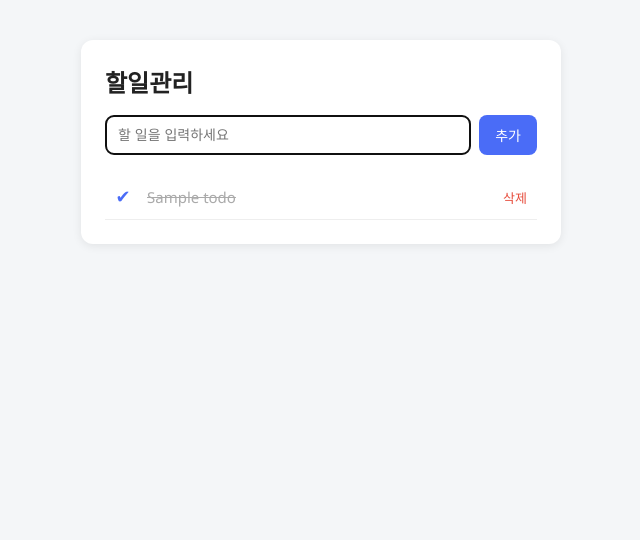
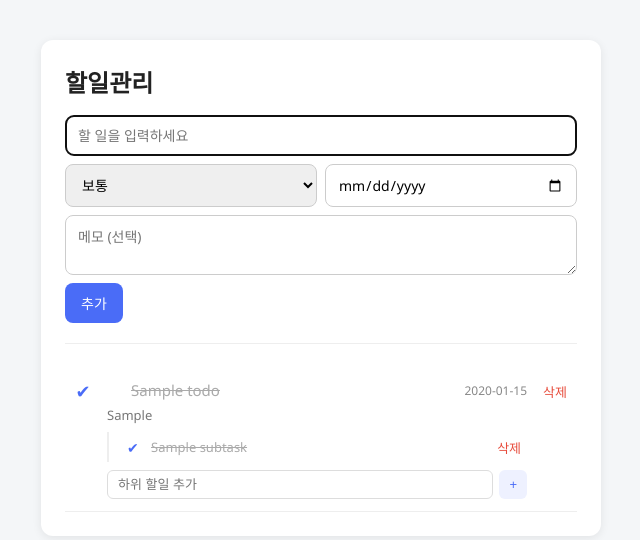
Before and after one commit to byukbyuk/20260915_ETNS_G, a Flask app: page / in a window 1280 px wide. Shown: the top 540 px of the page, without its empty margins (319-959 px from the left). Run offline with Flask 3, Linux system fonts and the light colour scheme; tables that the repository leaves empty hold one stand-in row (values such as "Sample post").

Commit message:
Add due date, priority, memo, and subtasks to todos
Add per-todo due date/priority/memo fields and a checklist of
subtasks, sorted by completion, due date, then priority.

Co-Authored-By: Claude Sonnet 5 <noreply@anthropic.com>

```diff
--- a/app.py
+++ b/app.py
@@ -1,9 +1,10 @@
 import os
-from datetime import datetime
+from datetime import date, datetime
 
 from dotenv import load_dotenv
 from flask import Flask, redirect, render_template, request, url_for
 from flask_sqlalchemy import SQLAlchemy
+from sqlalchemy import case
 
 load_dotenv()
 
@@ -20,29 +21,72 @@ app.config["SQLALCHEMY_TRACK_MODIFICATIONS"] = False
 
 db = SQLAlchemy(app)
 
+PRIORITIES = ["high", "medium", "low"]
+PRIORITY_LABELS = {"high": "높음", "medium": "보통", "low": "낮음"}
+
 
 class Todo(db.Model):
     id = db.Column(db.Integer, primary_key=True)
     title = db.Column(db.String(200), nullable=False)
+    memo = db.Column(db.Text)
+    priority = db.Column(db.String(10), nullable=False, default="medium")
+    due_date = db.Column(db.Date)
     done = db.Column(db.Boolean, default=False, nullable=False)
     created_at = db.Column(db.DateTime, default=datetime.utcnow)
+    subtasks = db.relationship(
+        "Subtask", backref="todo", cascade="all, delete-orphan", order_by="Subtask.id"
+    )
+
+
+class Subtask(db.Model):
+    id = db.Column(db.Integer, primary_key=True)
+    todo_id = db.Column(db.Integer, db.ForeignKey("todo.id"), nullable=False)
+    title = db.Column(db.String(200), nullable=False)
+    done = db.Column(db.Boolean, default=False, nullable=False)
 
 
 with app.app_context():
     db.create_all()
 
 
+def parse_due_date(value):
+    if not value:
+        return None
+    try:
+        return date.fromisoformat(value)
+    except ValueError:
+        return None
+
+
 @app.route("/")
 def index():
-    todos = Todo.query.order_by(Todo.created_at.desc()).all()
-    return render_template("index.html", todos=todos)
+    priority_order = case(
+        {p: i for i, p in enumerate(PRIORITIES)}, value=Todo.priority, else_=len(PRIORITIES)
+    )
+    todos = (
+        Todo.query.order_by(
+            Todo.done, Todo.due_date.is_(None), Todo.due_date, priority_order, Todo.created_at.desc()
+        ).all()
+    )
+    return render_template(
+        "index.html", todos=todos, priorities=PRIORITIES, priority_labels=PRIORITY_LABELS, today=date.today()
+    )
 
 
 @app.route("/add", methods=["POST"])
 def add():
     title = request.form.get("title", "").strip()
     if title:
-        db.session.add(Todo(title=title))
+        priority = request.form.get("priority", "medium")
+        if priority not in PRIORITIES:
+            priority = "medium"
+        todo = Todo(
+            title=title,
+            memo=request.form.get("memo", "").strip() or None,
+            priority=priority,
+            due_date=parse_due_date(request.form.get("due_date")),
+        )
+        db.session.add(todo)
         db.session.commit()
     return redirect(url_for("index"))
 
@@ -63,5 +107,31 @@ def delete(todo_id):
     return redirect(url_for("index"))
 
 
+@app.route("/todo/<int:todo_id>/subtask/add", methods=["POST"])
+def add_subtask(todo_id):
+    db.get_or_404(Todo, todo_id)
+    title = request.form.get("title", "").strip()
+    if title:
+        db.session.add(Subtask(todo_id=todo_id, title=title))
+        db.session.commit()
+    return redirect(url_for("index"))
+
+
+@app.route("/subtask/<int:subtask_id>/toggle", methods=["POST"])
+def toggle_subtask(subtask_id):
+    subtask = db.get_or_404(Subtask, subtask_id)
+    subtask.done = not subtask.done
+    db.session.commit()
+    return redirect(url_for("index"))
+
+
+@app.route("/subtask/<int:subtask_id>/delete", methods=["POST"])
+def delete_subtask(subtask_id):
+    subtask = db.get_or_404(Subtask, subtask_id)
+    db.session.delete(subtask)
+    db.session.commit()
+    return redirect(url_for("index"))
+
+
 if __name__ == "__main__":
     app.run(debug=True)
--- a/static/style.css
+++ b/static/style.css
@@ -8,7 +8,7 @@ body {
 }
 
 .container {
-  max-width: 480px;
+  max-width: 560px;
   margin: 0 auto;
   background: #fff;
   border-radius: 12px;
@@ -24,16 +24,39 @@ h1 {
 
 .add-form {
   display: flex;
+  flex-direction: column;
   gap: 8px;
-  margin-bottom: 20px;
+  margin-bottom: 24px;
+  padding-bottom: 20px;
+  border-bottom: 1px solid #eee;
 }
 
-.add-form input {
-  flex: 1;
+.add-form input[type="text"],
+.add-form textarea,
+.add-form select,
+.add-form input[type="date"] {
   padding: 10px 12px;
   border: 1px solid #ccc;
   border-radius: 8px;
   font-size: 14px;
+  font-family: inherit;
+}
+
+.add-form textarea {
+  resize: vertical;
+}
+
+.add-form-row {
+  display: flex;
+  gap: 8px;
+}
+
+.add-form-row select {
+  flex: 1;
+}
+
+.add-form-row input[type="date"] {
+  flex: 1;
 }
 
 .add-form button {
@@ -44,6 +67,7 @@ h1 {
   color: #fff;
   font-size: 14px;
   cursor: pointer;
+  align-self: flex-start;
 }
 
 .add-form button:hover {
@@ -56,17 +80,32 @@ h1 {
   padding: 0;
 }
 
-.todo-list li {
-  display: flex;
-  align-items: center;
-  gap: 10px;
-  padding: 10px 4px;
+.todo-item {
+  padding: 12px 4px;
   border-bottom: 1px solid #eee;
 }
 
-.todo-list li.empty {
+.todo-item.empty {
   color: #999;
-  justify-content: center;
+  text-align: center;
+}
+
+.todo-main {
+  display: flex;
+  align-items: flex-start;
+  gap: 10px;
+}
+
+.todo-body {
+  flex: 1;
+  min-width: 0;
+}
+
+.todo-title-row {
+  display: flex;
+  align-items: center;
+  gap: 8px;
+  flex-wrap: wrap;
 }
 
 .check-btn {
@@ -76,17 +115,100 @@ h1 {
   cursor: pointer;
   color: #4a6cf7;
   width: 28px;
+  flex-shrink: 0;
+}
+
+.check-btn.small {
+  font-size: 14px;
+  width: 22px;
 }
 
 .title {
-  flex: 1;
   font-size: 15px;
   color: #333;
 }
 
-.todo-list li.done .title {
+.todo-item.done .title {
   text-decoration: line-through;
   color: #aaa;
+}
+
+.priority-badge {
+  font-size: 11px;
+  padding: 2px 8px;
+  border-radius: 10px;
+  color: #fff;
+  flex-shrink: 0;
+}
+
+.priority-high { background: #e74c3c; }
+.priority-medium { background: #f0a020; }
+.priority-low { background: #95a5a6; }
+
+.due-date {
+  font-size: 12px;
+  color: #888;
+  margin-left: auto;
+}
+
+.due-date.overdue {
+  color: #e74c3c;
+  font-weight: bold;
+}
+
+.memo {
+  margin: 6px 0 0;
+  font-size: 13px;
+  color: #777;
+  white-space: pre-wrap;
+}
+
+.subtask-list {
+  list-style: none;
+  margin: 8px 0 0;
+  padding: 0 0 0 4px;
+  border-left: 2px solid #eee;
+}
+
+.subtask-list li {
+  display: flex;
+  align-items: center;
+  gap: 8px;
+  padding: 4px 0 4px 8px;
+}
+
+.subtask-list li.done .title {
+  text-decoration: line-through;
+  color: #aaa;
+}
+
+.subtask-list .title {
+  flex: 1;
+  font-size: 13px;
+}
+
+.subtask-add-form {
+  display: flex;
+  gap: 6px;
+  margin-top: 8px;
+}
+
+.subtask-add-form input {
+  flex: 1;
+  padding: 6px 10px;
+  border: 1px solid #ddd;
+  border-radius: 6px;
+  font-size: 13px;
+}
+
+.subtask-add-form button {
+  border: none;
+  background: #eef1ff;
+  color: #4a6cf7;
+  border-radius: 6px;
+  padding: 6px 10px;
+  cursor: pointer;
+  font-size: 13px;
 }
 
 .delete-btn {
@@ -95,6 +217,7 @@ h1 {
   color: #e74c3c;
   cursor: pointer;
   font-size: 13px;
+  flex-shrink: 0;
 }
 
 .toggle-form, .delete-form {
--- a/templates/index.html
+++ b/templates/index.html
@@ -12,19 +12,62 @@
 
     <form action="{{ url_for('add') }}" method="post" class="add-form">
       <input type="text" name="title" placeholder="할 일을 입력하세요" autofocus required>
+      <div class="add-form-row">
+        <select name="priority">
+          {% for p in priorities %}
+          <option value="{{ p }}" {{ 'selected' if p == 'medium' }}>{{ priority_labels[p] }}</option>
+          {% endfor %}
+        </select>
+        <input type="date" name="due_date">
+      </div>
+      <textarea name="memo" placeholder="메모 (선택)" rows="2"></textarea>
       <button type="submit">추가</button>
     </form>
 
     <ul class="todo-list">
       {% for todo in todos %}
-      <li class="{{ 'done' if todo.done else '' }}">
+      <li class="todo-item {{ 'done' if todo.done else '' }}">
+        <div class="todo-main">
           <form action="{{ url_for('toggle', todo_id=todo.id) }}" method="post" class="toggle-form">
             <button type="submit" class="check-btn">{{ '✔' if todo.done else '○' }}</button>
           </form>
+          <div class="todo-body">
+            <div class="todo-title-row">
+              <span class="priority-badge priority-{{ todo.priority }}">{{ priority_labels[todo.priority] }}</span>
               <span class="title">{{ todo.title }}</span>
+              {% if todo.due_date %}
+              <span class="due-date {{ 'overdue' if (todo.due_date < today and not todo.done) }}">{{ todo.due_date.strftime('%Y-%m-%d') }}</span>
+              {% endif %}
+            </div>
+            {% if todo.memo %}
+            <p class="memo">{{ todo.memo }}</p>
+            {% endif %}
+
+            {% if todo.subtasks %}
+            <ul class="subtask-list">
+              {% for sub in todo.subtasks %}
+              <li class="{{ 'done' if sub.done else '' }}">
+                <form action="{{ url_for('toggle_subtask', subtask_id=sub.id) }}" method="post" class="toggle-form">
+                  <button type="submit" class="check-btn small">{{ '✔' if sub.done else '○' }}</button>
+                </form>
+                <span class="title">{{ sub.title }}</span>
+                <form action="{{ url_for('delete_subtask', subtask_id=sub.id) }}" method="post" class="delete-form">
+                  <button type="submit" class="delete-btn">삭제</button>
+                </form>
+              </li>
+              {% endfor %}
+            </ul>
+            {% endif %}
+
+            <form action="{{ url_for('add_subtask', todo_id=todo.id) }}" method="post" class="subtask-add-form">
+              <input type="text" name="title" placeholder="하위 할일 추가">
+              <button type="submit">+</button>
+            </form>
+          </div>
           <form action="{{ url_for('delete', todo_id=todo.id) }}" method="post" class="delete-form">
             <button type="submit" class="delete-btn">삭제</button>
           </form>
+        </div>
       </li>
       {% else %}
       <li class="empty">등록된 할 일이 없습니다.</li>
```
Lines whose indentation alone changed are shown as unchanged.
